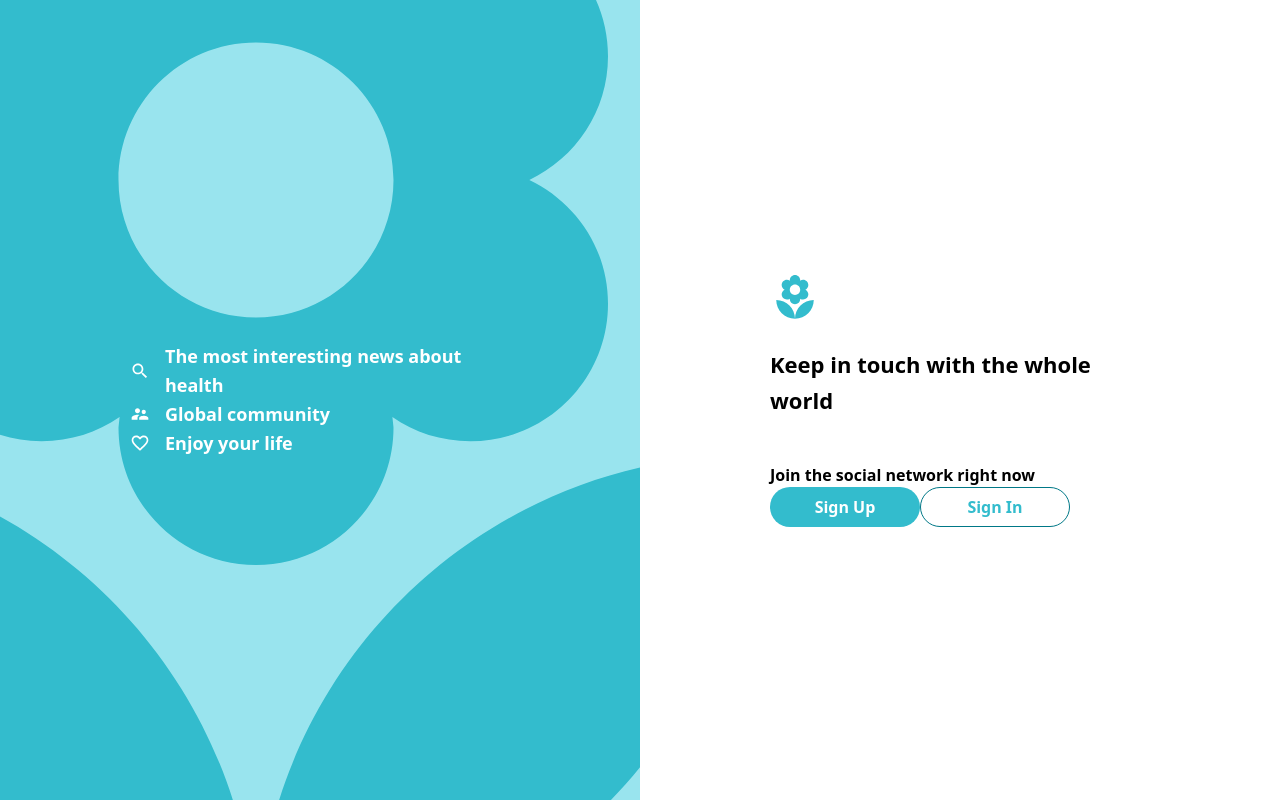
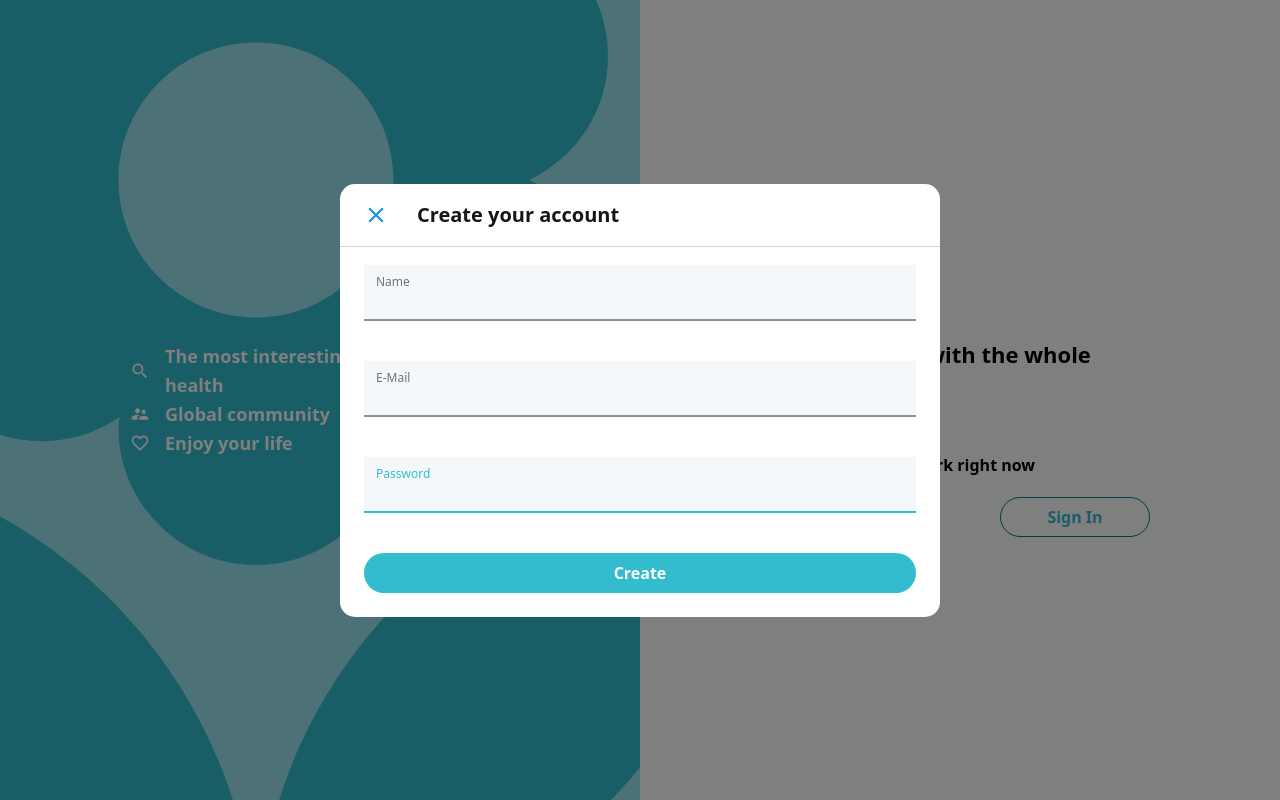
Before and after one commit to IvannaSW/healthyNetwork, a React (Create React App) app: page / in a window 1280 px wide. Both pictures are taken after a click on the button "Sign Up". Built offline with nearby package versions, Linux system fonts and the light colour scheme.

Commit message:
Implement base for signIn and signUp forms

```diff
--- a/package.json
+++ b/package.json
@@ -8,8 +8,10 @@
     "@testing-library/jest-dom": "^5.11.4",
     "@testing-library/react": "^11.1.0",
     "@testing-library/user-event": "^12.1.10",
+    "prop-types": "^15.7.2",
     "react": "^17.0.1",
     "react-dom": "^17.0.1",
+    "react-router-dom": "^5.2.0",
     "react-scripts": "4.0.3",
     "web-vitals": "^1.0.1"
   },
--- /dev/null
+++ b/src/components/ModalPopUp/index.js
@@ -0,0 +1,43 @@
+import React from "react";
+import Dialog from "@material-ui/core/Dialog";
+import DialogContent from "@material-ui/core/DialogContent";
+import DialogTitle from "@material-ui/core/DialogTitle";
+import IconButton from "@material-ui/core/IconButton";
+import CloseIcon from "@material-ui/icons/Close";
+import { PropTypes } from "prop-types";
+
+export const ModalPopUp = ({
+  title,
+  visible = false,
+  classes,
+  onClose,
+  children,
+}) => {
+  if (!visible) {
+    return null;
+  }
+
+  return (
+    <Dialog
+      open={visible}
+      onClose={onClose}
+      aria-labelledby="form-dialog-title"
+    >
+      <DialogTitle id="form-dialog-title">
+        <IconButton onClick={onClose} color="secondary" aria-label="close">
+          <CloseIcon style={{ fontSize: 26 }} color="secondary" />
+        </IconButton>
+        {title}
+      </DialogTitle>
+      <DialogContent>{children}</DialogContent>
+    </Dialog>
+  );
+};
+
+ModalPopUp.propTypes = {
+  title: PropTypes.string,
+  visible: PropTypes.bool,
+  onClose: PropTypes.func,
+  children: PropTypes.node,
+  classes: PropTypes.object,
+};
--- a/src/index.js
+++ b/src/index.js
@@ -1,18 +1,16 @@
-import React from 'react';
-import ReactDOM from 'react-dom';
-import './index.css';
-import App from './App';
-import reportWebVitals from './reportWebVitals';
-import {ThemeProvider} from '@material-ui/core/styles';
-import theme from './theme';
+import React from "react";
+import ReactDOM from "react-dom";
+import "./index.css";
+import App from "./App";
+import reportWebVitals from "./reportWebVitals";
+import { ThemeProvider } from "@material-ui/core/styles";
+import theme from "./theme";
 
 ReactDOM.render(
-  <React.StrictMode>
-    <ThemeProvider theme={theme}>
-      <App />
-    </ThemeProvider>
-  </React.StrictMode>,
-  document.getElementById('root')
+  <ThemeProvider theme={theme}>
+    <App />
+  </ThemeProvider>,
+  document.getElementById("root")
 );
 
 // If you want to start measuring performance in your app, pass a function
--- a/src/pages/SignIn.js
+++ b/src/pages/SignIn.js
@@ -1,12 +1,17 @@
-import React from "react";
+import React, { useState } from "react";
 import { makeStyles } from "@material-ui/core/styles";
 import { Typography, Button } from "@material-ui/core";
 import LocalFloristIcon from "@material-ui/icons/LocalFlorist";
 import SearchIcon from "@material-ui/icons/Search";
 import PeopleIcon from "@material-ui/icons/SupervisorAccount";
 import HeartIcon from "@material-ui/icons/FavoriteBorder";
+import FormGroup from "@material-ui/core/FormGroup";
+import FormControl from "@material-ui/core/FormControl";
+import TextField from "@material-ui/core/TextField";
 
-const useStyles = makeStyles((theme) => ({
+import { ModalPopUp } from "../components/ModalPopUp/index";
+
+const useSignInStyles = makeStyles((theme) => ({
   wrapper: {
     display: "flex",
     height: "100vh",
@@ -61,13 +66,44 @@ const useStyles = makeStyles((theme) => ({
     marginBottom: 45,
     marginTop: 20,
   },
+  loginTagline: {
+    marginBottom: 20,
+  },
   logoIcon: {
     fontSize: 50,
+  },
+  registerField: {
+    marginBottom: theme.spacing(5),
+  },
+  loginFormControl: {
+    marginBottom: theme.spacing(2),
+  },
+  loginButton: {
+    marginTop: 25,
+  },
+  loginButtonGroup: {
+    display: "flex",
+    justifyContent: "space-between",
   },
 }));
 
 function SignIn() {
-  const classes = useStyles();
+  const classes = useSignInStyles();
+
+  const [showModal, setShowModal] = useState(undefined);
+
+  const handleSignInClick = () => {
+    setShowModal("signIn");
+  };
+
+  const handleSignUpClick = () => {
+    setShowModal("signUp");
+  };
+
+  const handleCloseModal = () => {
+    setShowModal(undefined);
+  };
+
   return (
     <div className={classes.wrapper}>
       <section className={classes.infoContainer}>
@@ -99,15 +135,126 @@ function SignIn() {
           <Typography className={classes.loginTitle} variant="h6">
             Keep in touch with the whole world
           </Typography>
-          <Typography>
+          <Typography className={classes.loginTagline}>
             <b>Join the social network right now</b>
           </Typography>
-          <Button variant="contained" color="primary">
-            Sign Up
-          </Button>
-          <Button variant="outlined" color="primary">
-            Sign In
-          </Button>
+          <div className={classes.loginButtonGroup}>
+            <Button
+              variant="contained"
+              color="primary"
+              onClick={handleSignUpClick}
+            >
+              Sign Up
+            </Button>
+            <Button
+              variant="outlined"
+              color="primary"
+              onClick={handleSignInClick}
+            >
+              Sign In
+            </Button>
+          </div>
+
+          <ModalPopUp
+            visible={showModal === "signUp"}
+            onClose={handleCloseModal}
+            title="Create your account"
+          >
+            <FormControl
+              className={classes.loginFormControl}
+              component="fieldset"
+              fullWidth
+            >
+              <FormGroup aria-label="position" row>
+                <TextField
+                  className={classes.registerField}
+                  autoFocus
+                  id="name"
+                  label="Name"
+                  InputLabelProps={{
+                    shrink: true,
+                  }}
+                  variant="filled"
+                  type="name"
+                  fullWidth
+                />
+                <TextField
+                  className={classes.registerField}
+                  autoFocus
+                  id="email"
+                  label="E-Mail"
+                  InputLabelProps={{
+                    shrink: true,
+                  }}
+                  variant="filled"
+                  type="email"
+                  fullWidth
+                />
+                <TextField
+                  className={classes.registerField}
+                  autoFocus
+                  id="password"
+                  label="Password"
+                  InputLabelProps={{
+                    shrink: true,
+                  }}
+                  variant="filled"
+                  type="password"
+                  fullWidth
+                />
+                <Button variant="contained" color="primary" fullWidth>
+                  Create
+                </Button>
+              </FormGroup>
+            </FormControl>
+          </ModalPopUp>
+          <ModalPopUp
+            visible={showModal === "signIn"}
+            onClose={handleCloseModal}
+            title="Login into account"
+          >
+            <FormControl
+              className={classes.loginFormControl}
+              component="fieldset"
+              fullWidth
+            >
+              <FormGroup aria-label="position" row>
+                <TextField
+                  className={classes.loginSideField}
+                  autoFocus
+                  id="email"
+                  label="E-Mail"
+                  InputLabelProps={{
+                    shrink: true,
+                  }}
+                  variant="filled"
+                  type="email"
+                  fullWidth
+                />
+                <TextField
+                  className={classes.loginSideField}
+                  autoFocus
+                  id="password"
+                  label="Password"
+                  InputLabelProps={{
+                    shrink: true,
+                  }}
+                  variant="filled"
+                  type="password"
+                  fullWidth
+                />
+                <Button
+                  onClick={handleCloseModal}
+                  variant="contained"
+                  color="primary"
+                  fullWidth
+                  className={classes.loginButton}
+                >
+                  Login
+                </Button>
+              </FormGroup>
+            </FormControl>
+          </ModalPopUp>
         </div>
       </section>
     </div>
```
Also changed, not shown: 1 other file (tests, documents, lock files or other folders).
